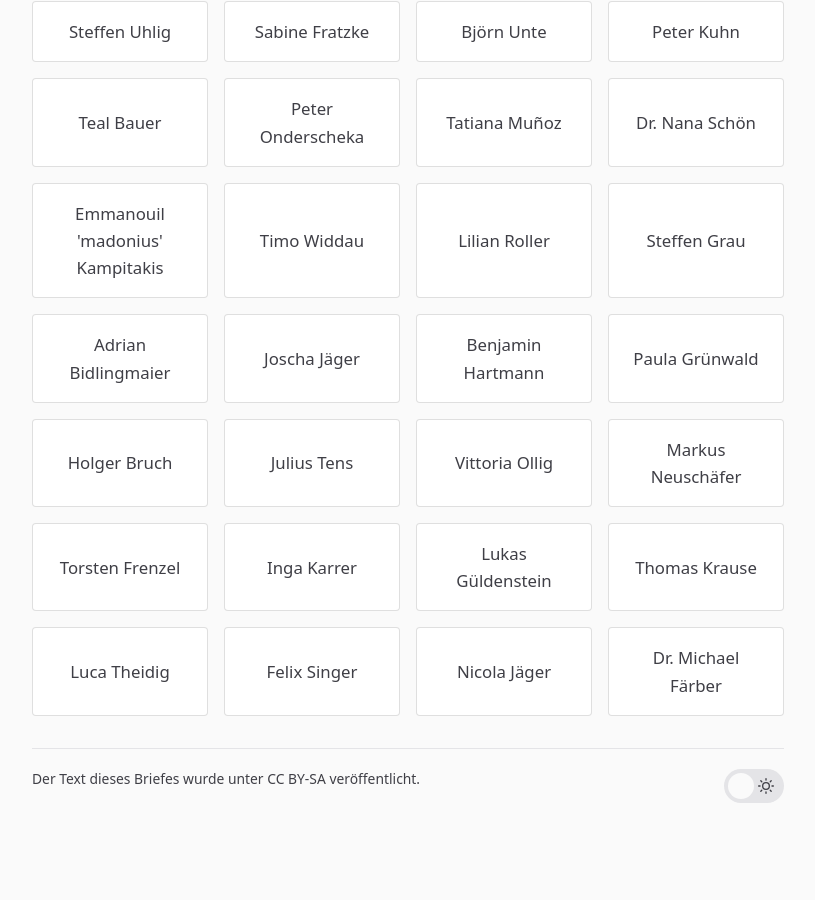
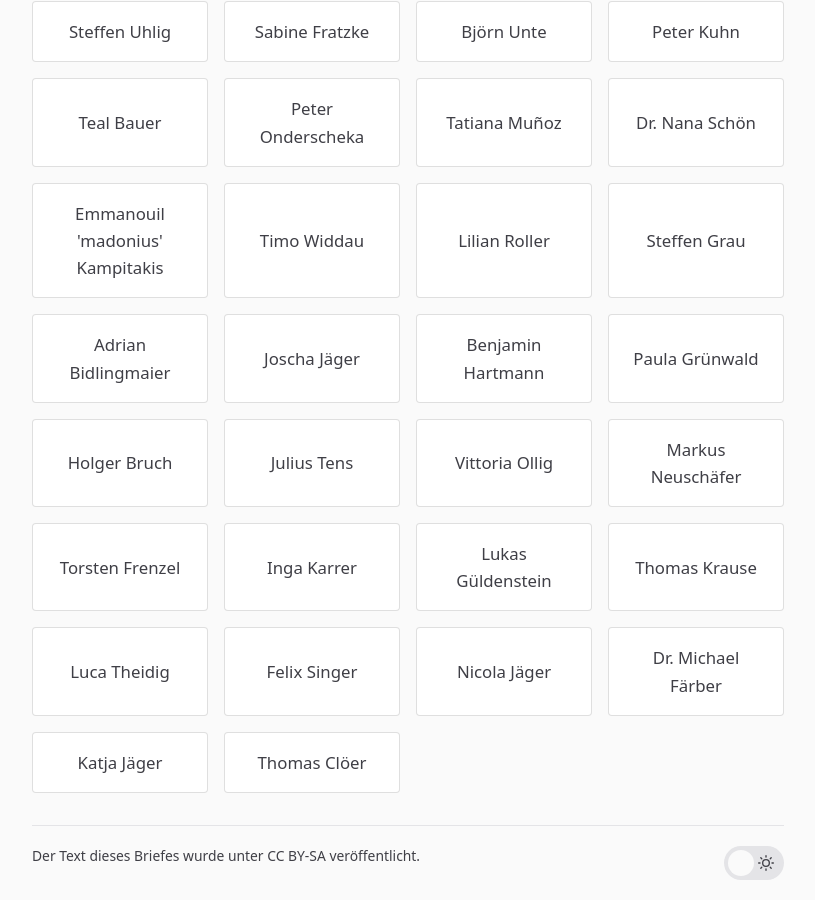
Before and after one commit to itrich/vsh-bleibt, a Jekyll site: the page built from OFFENERBRIEF.md, in a window 1280 px wide and 900 px high, scrolled down 5742 px. Shown: the whole window, without its empty margins (232-1047 px from the left). Built offline with Jekyll 4.4.1, drawn with Linux system fonts in a browser that asks for light colours; before the commit the page ends 6565 px from its top, so only the background shows below that.

Commit message:
Update signees.yml

```diff
--- a/_data/signees.yml
+++ b/_data/signees.yml
@@ -50,3 +50,5 @@
 - name: Felix Singer
 - name: Nicola Jäger
 - name: Dr. Michael Färber
+- name: Katja Jäger
+- name: Thomas Clöer
```
